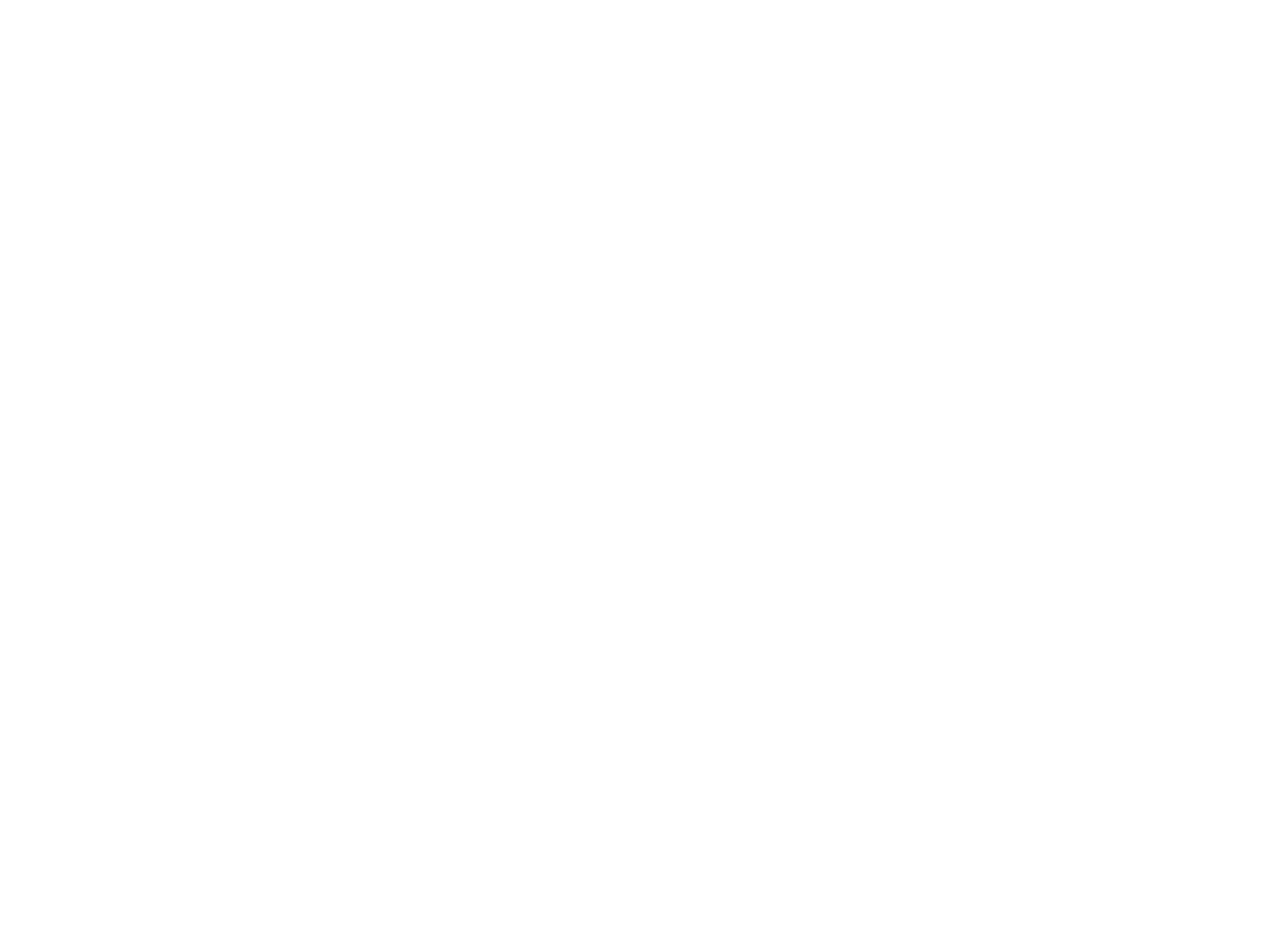
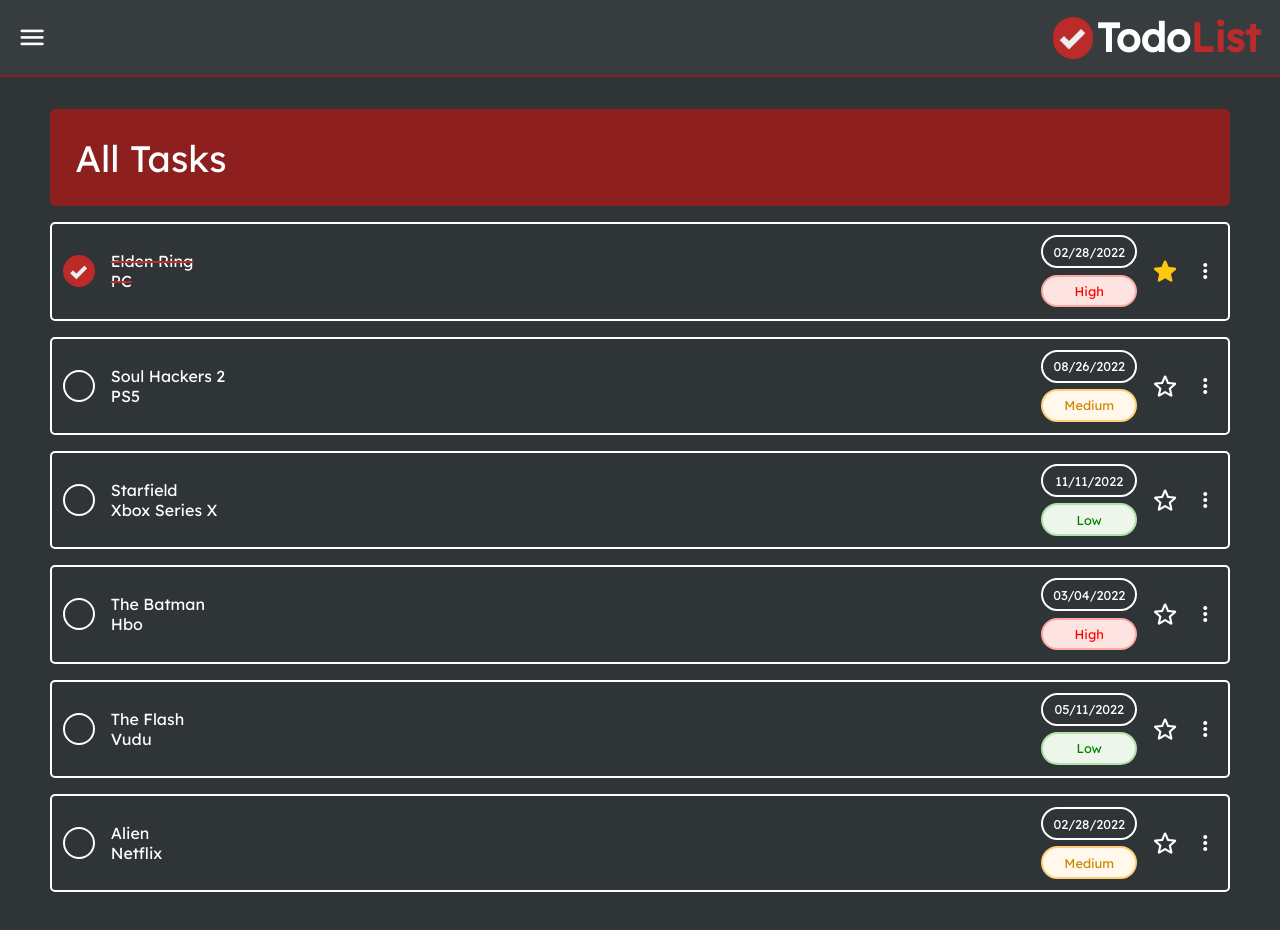
Before and after one commit to vzMars/todo-list, a website built with webpack: page src/index.html in a window 1280 px wide. Before the commit the page ends 800 px from the top, so only its background shows below. Built offline with nearby package versions, Linux system fonts and the light colour scheme.

Commit message:
created basic layout for default projects, more to add later

```diff
--- a/package.json
+++ b/package.json
@@ -22,5 +22,8 @@
     "mini-css-extract-plugin": "^2.5.3",
     "webpack": "^5.69.1",
     "webpack-cli": "^4.9.2"
+  },
+  "dependencies": {
+    "date-fns": "^2.28.0"
   }
 }
--- a/src/index.html
+++ b/src/index.html
@@ -4,6 +4,10 @@
     <meta charset="UTF-8" />
     <meta name="viewport" content="width=device-width" , initial-scale="1.0" />
     <title>Todo List</title>
+    <link
+      href="https://fonts.googleapis.com/icon?family=Material+Icons+Round"
+      rel="stylesheet"
+    />
   </head>
   <body>
     <div id="content"></div>
--- a/src/index.js
+++ b/src/index.js
@@ -1,13 +1,4 @@
 import './style.css';
-import Task from './modules/task';
-import Project from './modules/project';
+import init from './modules/projectmanager';
 
-const task1 = Task('Elden Ring', 'PC', '2/25/22', 'High');
-const task2 = Task('Monster Hunter Rise', 'PC', '2/22/22', 'Low');
-const project1 = Project('Video Game Backlog');
-
-project1.addTask(task1);
-project1.addTask(task2);
-console.log(project1.getTasks());
-console.log(project1.getTitle());
-console.log(project1.getTaskCount());
+init();
--- /dev/null
+++ b/src/modules/displaycontroller.js
@@ -0,0 +1,9 @@
+import { createHeader } from './header';
+import { createTodoList } from './todolist';
+
+const content = document.getElementById('content');
+
+export const renderPage = (project, tab) => {
+  content.appendChild(createHeader());
+  content.appendChild(createTodoList(project, tab));
+};
--- /dev/null
+++ b/src/modules/header.js
@@ -0,0 +1,33 @@
+import { createDomElement } from './helper';
+import Logo from '../images/logo.png';
+
+export const createHeader = () => {
+  const header = createDomElement('', 'header-section', 'header');
+
+  header.appendChild(
+    createDomElement('menu', 'material-icons-round menu-icon', 'span')
+  );
+
+  header.appendChild(createLogoSection());
+
+  return header;
+};
+
+const createLogoSection = () => {
+  const logoSection = createDomElement('', 'logo-section', 'div');
+  const title = createDomElement('Todo', 'header-title', 'div');
+
+  title.appendChild(createDomElement('List', 'header-title-text', 'span'));
+  logoSection.appendChild(createLogo());
+  logoSection.appendChild(title);
+
+  return logoSection;
+};
+
+const createLogo = () => {
+  const logo = new Image();
+  logo.id = 'header-logo';
+  logo.src = Logo;
+
+  return logo;
+};
--- /dev/null
+++ b/src/modules/helper.js
@@ -0,0 +1,6 @@
+export const createDomElement = (text, className, tag) => {
+  return Object.assign(document.createElement(tag), {
+    className: className,
+    textContent: text,
+  });
+};
--- a/src/modules/project.js
+++ b/src/modules/project.js
@@ -1,10 +1,13 @@
 const Project = (title) => {
   const tasks = [];
+
   const getTitle = () => title;
+  const setTitle = (newTitle) => (title = newTitle);
   const addTask = (newTask) => tasks.push(newTask);
   const getTasks = () => tasks;
   const getTaskCount = () => tasks.length;
-  return { getTitle, getTasks, addTask, getTaskCount };
+
+  return { getTitle, setTitle, addTask, getTasks, getTaskCount };
 };
 
 export default Project;
--- /dev/null
+++ b/src/modules/projectmanager.js
@@ -0,0 +1,63 @@
+import Task from './task';
+import Project from './project';
+import { renderPage } from './displaycontroller';
+
+const projects = [];
+
+const createDefaultProject = () => {
+  const defaultProject1 = Project('Video Games');
+  const defaultProject2 = Project('Movies');
+
+  const task1 = Task('Elden Ring', 'PC', '2022-02-28', 'High', true, true);
+  const task2 = Task(
+    'Soul Hackers 2',
+    'PS5',
+    '2022-08-26',
+    'Medium',
+    false,
+    false
+  );
+  const task3 = Task(
+    'Starfield',
+    'Xbox Series X',
+    '2022-11-11',
+    'Low',
+    false,
+    false
+  );
+
+  const task4 = Task('The Batman', 'Hbo', '2022-03-04', 'High', false, false);
+  const task5 = Task('The Flash', 'Vudu', '2022-05-11', 'Low', false, false);
+  const task6 = Task('Alien', 'Netflix', '2022-02-28', 'Medium', false, false);
+
+  defaultProject1.addTask(task1);
+  defaultProject1.addTask(task2);
+  defaultProject1.addTask(task3);
+
+  defaultProject2.addTask(task4);
+  defaultProject2.addTask(task5);
+  defaultProject2.addTask(task6);
+
+  projects.push(defaultProject1);
+  projects.push(defaultProject2);
+};
+
+const createAllTasksArray = (projects) => {
+  const allTasks = [];
+  for (let i = 0; i < projects.length; i++) {
+    const project = projects[i].getTasks();
+    for (let j = 0; j < project.length; j++) {
+      allTasks.push(project[j]);
+    }
+  }
+  return allTasks;
+};
+
+const init = () => {
+  createDefaultProject();
+  // createHeader();
+  // createProjectContainer(createAllTasksArray(projects), 'All Tasks');
+  renderPage(createAllTasksArray(projects), 'All Tasks');
+};
+
+export default init;
--- a/src/modules/task.js
+++ b/src/modules/task.js
@@ -1,5 +1,8 @@
-const Task = (title, description, dueDate, priority) => {
-  return { title, description, dueDate, priority };
+import { format, parseISO } from 'date-fns';
+
+const Task = (title, description, dueDate, priority, complete, important) => {
+  dueDate = format(parseISO(dueDate), 'MM/dd/yyyy');
+  return { title, description, dueDate, priority, complete, important };
 };
 
 export default Task;
--- /dev/null
+++ b/src/modules/todolist.js
@@ -0,0 +1,101 @@
+import { createDomElement } from './helper';
+
+export const createTodoList = (project, tab) => {
+  const todoList = createDomElement('', 'todo-list-container', 'div');
+
+  todoList.appendChild(createTodoHeader(tab));
+  todoList.appendChild(createTodoListItems(project));
+
+  return todoList;
+};
+
+const createTodoHeader = (tab) => {
+  const header = createDomElement(tab, 'todo-list-title', 'div');
+
+  return header;
+};
+
+const createTodoListItems = (project) => {
+  const todoListItems = createDomElement('', 'todo-list-items', 'ul');
+
+  for (let i = 0; i < project.length; i++) {
+    todoListItems.appendChild(createItem(project[i]));
+  }
+
+  return todoListItems;
+};
+
+const createItem = (projectItem) => {
+  const item = createDomElement('', 'item', 'li');
+
+  item.appendChild(itemDetails(projectItem));
+
+  return item;
+};
+
+const itemDetails = (projectItem) => {
+  const details = createDomElement('', 'item-details', 'div');
+  details.appendChild(
+    leftSection(
+      projectItem.title,
+      projectItem.description,
+      projectItem.complete
+    )
+  );
+  details.appendChild(
+    rightSection(
+      projectItem.dueDate,
+      projectItem.priority,
+      projectItem.important
+    )
+  );
+
+  return details;
+};
+
+const leftSection = (title, description, complete) => {
+  const section = createDomElement('', 'left-section', 'div');
+  const column = createDomElement(
+    '',
+    `details-column-${String(complete)}`,
+    'div'
+  );
+
+  column.appendChild(createDomElement(title, 'item-title', 'div'));
+  column.appendChild(createDomElement(description, 'item-description', 'div'));
+
+  section.appendChild(
+    createDomElement('', `item-check-${String(complete)}`, 'div')
+  );
+  section.appendChild(column);
+
+  return section;
+};
+
+const rightSection = (dueDate, priority, important) => {
+  console.log(important);
+  const section = createDomElement('', 'right-section', 'div');
+  const column = createDomElement('', 'details-column', 'div');
+
+  column.appendChild(createDomElement(dueDate, 'item-date', 'div'));
+  column.appendChild(
+    createDomElement(priority, `item-priority ${priority.toLowerCase()}`, 'div')
+  );
+
+  section.appendChild(column);
+  if (important) {
+    section.appendChild(
+      createDomElement('star', 'material-icons-round star-true', 'span')
+    );
+  } else {
+    section.appendChild(
+      createDomElement('star_border', 'material-icons-round star-false', 'span')
+    );
+  }
+
+  section.appendChild(
+    createDomElement('more_vert', 'material-icons-round more-icon', 'span')
+  );
+
+  return section;
+};
--- a/src/style.css
+++ b/src/style.css
@@ -1,3 +1,14 @@
+@import url('https://fonts.googleapis.com/css2?family=Lexend&display=swap');
+
+:root {
+  --accent: #bd2a2a;
+  --accentDark: #8d1f1f;
+  --bgColor1: #373c3f;
+  --bgColor2: #2f3437;
+  --bgColor3: #1a1c1d;
+  --textColor: #ffffff;
+}
+
 html {
   box-sizing: border-box;
 }
@@ -10,4 +21,151 @@
 
 body {
   margin: 0;
+  font-family: 'Lexend', sans-serif;
+  color: var(--textColor);
+  background-color: var(--bgColor2);
 }
+
+.header-section {
+  background-color: var(--bgColor1);
+  display: flex;
+  justify-content: space-between;
+  align-items: center;
+  font-size: 2.5rem;
+  font-weight: 900;
+  padding: 0.31em 0.5em;
+  border-bottom: solid 2px var(--accentDark);
+}
+
+.menu-icon,
+.star-true,
+.star-false {
+  transform: scale(1.3);
+}
+
+.logo-section {
+  display: flex;
+  justify-content: end;
+  align-items: center;
+}
+
+#header-logo {
+  width: 3rem;
+}
+
+.header-title-text {
+  color: var(--accent);
+}
+
+.todo-list-container {
+  display: flex;
+  flex-direction: column;
+  padding: 2em 3.1em;
+}
+
+.todo-list-title {
+  background-color: var(--accentDark);
+  border-radius: 5px;
+  font-size: 2.3rem;
+  padding: 0.7em;
+}
+
+.todo-list-items {
+  display: flex;
+  flex-direction: column;
+  padding: 0;
+}
+
+.item {
+  list-style-type: none;
+  border: solid 2px var(--textColor);
+  padding: 0.7em;
+  margin-bottom: 1rem;
+  border-radius: 5px;
+  word-break: break-all;
+  white-space: pre-wrap;
+}
+
+.item:hover {
+  background-color: var(--bgColor3);
+}
+
+.item-check-false,
+.item-check-true {
+  width: 2rem;
+  height: 2rem;
+  border: solid 2px var(--textColor);
+  border-radius: 50%;
+  margin-right: 1rem;
+}
+
+.item-check-true {
+  background-image: url(./images/logo.png);
+  background-size: 100%;
+  background-origin: border-box;
+  background-color: var(--accent);
+  border: solid 2px var(--accent);
+}
+
+.item-details {
+  display: flex;
+  justify-content: space-between;
+}
+
+.left-section,
+.right-section {
+  display: flex;
+  justify-content: space-between;
+  align-items: center;
+}
+
+.details-column-false {
+  text-decoration: none;
+}
+
+.details-column-true {
+  text-decoration: line-through var(--accent) 2px;
+}
+
+.item-date {
+  margin-bottom: 0.5em;
+}
+
+.item-date,
+.item-priority {
+  border: solid 2px var(--textColor);
+  width: 6rem;
+  padding: 0.5em;
+  display: flex;
+  justify-content: center;
+  font-size: 0.8rem;
+  border-radius: 20px;
+}
+
+.star-true,
+.star-false,
+.more-icon {
+  margin-left: 1rem;
+}
+
+.star-true {
+  color: #fec810;
+}
+
+.high {
+  color: #ff0000;
+  background-color: #fde4e0;
+  border-color: #fda6a4;
+}
+
+.medium {
+  color: #ce8600;
+  background-color: #fff8eb;
+  border-color: #ffd079;
+}
+
+.low {
+  color: #008000;
+  background-color: #eef6eb;
+  border-color: #afe2aa;
+}
--- a/webpack.config.js
+++ b/webpack.config.js
@@ -3,12 +3,14 @@
 const MiniCssExtractPlugin = require('mini-css-extract-plugin');
 
 module.exports = {
+  mode: 'development',
   entry: './src/index.js',
   output: {
     filename: 'main.js',
     path: path.resolve(__dirname, 'dist'),
     clean: true,
   },
+  devtool: 'inline-source-map',
   plugins: [
     new HtmlWebpackPlugin({
       template: './src/index.html',
@@ -21,6 +23,10 @@
         test: /\.css$/i,
         use: [MiniCssExtractPlugin.loader, 'css-loader'],
       },
+      {
+        test: /\.(png|svg|jpg|jpeg|gif)$/i,
+        type: 'asset/resource',
+      },
     ],
   },
 };
```
Also changed, not shown: dist/d5ae05847cecb81d2720.png (added), dist/index.html, dist/main.css, dist/main.js, src/images/logo.png (added), 2 other files.
